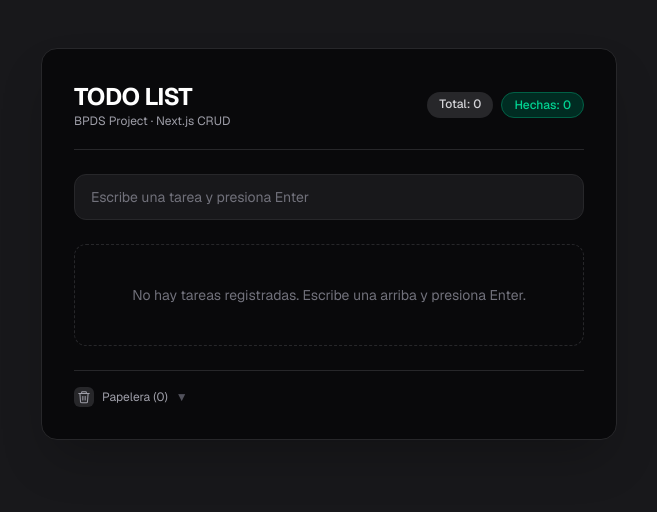
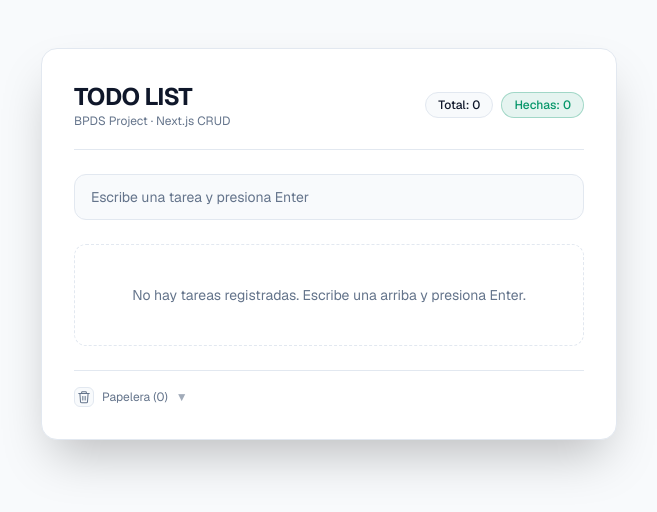
Before and after one commit to theron102/BPDS, a Next.js app: page / in a window 1280 px wide. Shown: the top 512 px of the page, without its empty margins (311-968 px from the left). Built offline with nearby package versions, Linux system fonts and the light colour scheme.

Commit message:
Reemplacé clases fijas en page.tsx por variables de tema para mejorar contraste y soporte CSS

```diff
--- a/app/page.tsx
+++ b/app/page.tsx
@@ -36,7 +36,6 @@ export default function Home() {
   const [isLoaded, setIsLoaded] = useState(false);
   const [showTrash, setShowTrash] = useState(false);
 
-  // READ (Cargar de localStorage)
   useEffect(() => {
     const savedTodos = localStorage.getItem("bpds_todos");
     const savedTrash = localStorage.getItem("bpds_trash");
@@ -57,21 +56,18 @@ export default function Home() {
     setIsLoaded(true);
   }, []);
 
-  // Persistir cambios (tareas activas)
   useEffect(() => {
     if (isLoaded) {
       localStorage.setItem("bpds_todos", JSON.stringify(todos));
     }
   }, [todos, isLoaded]);
 
-  // Persistir cambios (papelera)
   useEffect(() => {
     if (isLoaded) {
       localStorage.setItem("bpds_trash", JSON.stringify(trash));
     }
   }, [trash, isLoaded]);
 
-  // CREATE (Únicamente con tecla Enter)
   const addTodo = (e: React.KeyboardEvent<HTMLInputElement>) => {
     if (e.key === "Enter" && newTodo.trim() !== "") {
       const todo: Todo = {
@@ -85,7 +81,6 @@ export default function Home() {
     }
   };
 
-  // UPDATE (Tachar / Destachar)
   const toggleTodo = (id: number) => {
     setTodos(
       todos.map((todo) =>
@@ -94,7 +89,6 @@ export default function Home() {
     );
   };
 
-  // UPDATE (Editar texto directamente)
   const updateTodo = (id: number, newText: string) => {
     setTodos(
       todos.map((todo) =>
@@ -103,7 +97,6 @@ export default function Home() {
     );
   };
 
-  // DELETE (envía a la papelera en vez de borrar)
   const deleteTodo = (id: number) => {
     const target = todos.find((t) => t.id === id);
     if (!target) return;
@@ -111,7 +104,6 @@ export default function Home() {
     setTrash([{ ...target, deletedAt: Date.now() }, ...trash]);
   };
 
-  // RESTORE (devolver de la papelera a la lista activa)
   const restoreTodo = (id: number) => {
     const target = trash.find((t) => t.id === id);
     if (!target) return;
@@ -120,12 +112,10 @@ export default function Home() {
     setTodos([restored, ...todos]);
   };
 
-  // PERMANENT DELETE (borrar definitivamente desde la papelera)
   const permanentlyDeleteTodo = (id: number) => {
     setTrash(trash.filter((t) => t.id !== id));
   };
 
-  // Vaciar papelera completa
   const emptyTrash = () => {
     setTrash([]);
   };
@@ -133,79 +123,73 @@ export default function Home() {
   const completedCount = todos.filter((t) => t.completed).length;
 
   return (
-    <div className="min-h-screen bg-zinc-900 text-zinc-100 flex flex-col items-center justify-start p-6 sm:p-12 font-sans">
-      <main className="w-full max-w-xl bg-zinc-950 border border-zinc-800 rounded-2xl p-6 sm:p-8 shadow-2xl space-y-6">
+    <div className="min-h-screen bg-[var(--color-background)] text-[var(--color-foreground)] flex flex-col items-center justify-start p-6 sm:p-12 font-sans transition-colors">
+      <main className="w-full max-w-xl bg-[var(--color-card)] border border-[var(--color-border)] rounded-2xl p-6 sm:p-8 shadow-2xl space-y-6">
 
-        {/* Encabezado y Estadísticas */}
-        <header className="flex flex-col sm:flex-row sm:items-center justify-between gap-2 border-b border-zinc-800 pb-5">
+        <header className="flex flex-col sm:flex-row sm:items-center justify-between gap-2 border-b border-[var(--color-border)] pb-5">
           <div>
-            <h1 className="text-2xl font-bold tracking-tight text-white">
+            <h1 className="text-2xl font-bold tracking-tight text-[var(--color-foreground)]">
               TODO LIST
             </h1>
-            <p className="text-xs text-zinc-400">BPDS Project · Next.js CRUD</p>
+            <p className="text-xs text-[var(--color-muted)]">BPDS Project · Next.js CRUD</p>
           </div>
           <div className="flex gap-2">
-            <span className="text-xs bg-zinc-800 text-zinc-300 px-3 py-1 rounded-full font-medium">
+            <span className="text-xs bg-[var(--color-background)] text-[var(--color-foreground)] border border-[var(--color-border)] px-3 py-1 rounded-full font-medium">
               Total: {todos.length}
             </span>
-            <span className="text-xs bg-emerald-950 text-emerald-400 border border-emerald-800 px-3 py-1 rounded-full font-medium">
+            <span className="text-xs bg-[var(--color-secondary)]/10 text-[var(--color-secondary)] border border-[var(--color-secondary)]/30 px-3 py-1 rounded-full font-medium">
               Hechas: {completedCount}
             </span>
           </div>
         </header>
 
-        {/* CREATE Input (Sin botón) */}
         <input
           type="text"
           placeholder="Escribe una tarea y presiona Enter"
           value={newTodo}
           onChange={(e) => setNewTodo(e.target.value)}
           onKeyDown={addTodo}
-          className="w-full bg-zinc-900 border border-zinc-800 rounded-xl px-4 py-3 text-sm text-zinc-100 placeholder-zinc-500 focus:outline-none focus:border-indigo-500 focus:ring-1 focus:ring-indigo-500 transition-all"
+          className="w-full bg-[var(--color-background)] border border-[var(--color-border)] rounded-xl px-4 py-3 text-sm text-[var(--color-foreground)] placeholder-[var(--color-muted)] focus:outline-none focus:border-[var(--color-primary)] focus:ring-1 focus:ring-[var(--color-primary)] transition-all"
         />
 
-        {/* READ & UPDATE & DELETE List */}
         <ul className="space-y-2">
           {todos.length === 0 ? (
-            <li className="text-center py-10 text-zinc-500 text-sm border border-dashed border-zinc-800 rounded-xl">
+            <li className="text-center py-10 text-[var(--color-muted)] text-sm border border-dashed border-[var(--color-border)] rounded-xl">
               No hay tareas registradas. Escribe una arriba y presiona Enter.
             </li>
           ) : (
             todos.map((todo) => (
               <li
                 key={todo.id}
-                className="group flex items-center justify-between gap-3 bg-zinc-900/60 hover:bg-zinc-900 border border-zinc-800/80 p-3 rounded-xl transition-all"
+                className="group flex items-center justify-between gap-3 bg-[var(--color-background)]/50 hover:bg-[var(--color-background)] border border-[var(--color-border)] p-3 rounded-xl transition-all"
               >
-                {/* Botón Tachar/Completar */}
                 <button
                   type="button"
                   onClick={() => toggleTodo(todo.id)}
-                  className={`w-6 h-6 rounded-lg flex items-center justify-center text-xs font-bold transition-colors ${
+                  className={`w-6 h-6 rounded-lg flex items-center justify-center text-xs font-bold transition-all ${
                     todo.completed
-                      ? "bg-emerald-500 text-zinc-950"
-                      : "border border-zinc-700 text-transparent hover:border-zinc-500"
+                      ? "bg-[var(--color-primary)] text-zinc-950 shadow-sm"
+                      : "border border-[var(--color-border)] text-transparent hover:border-[var(--color-primary)]"
                   }`}
                 >
                   ✓
                 </button>
 
-                {/* Input Edición Inline */}
                 <input
                   type="text"
                   value={todo.text}
                   onChange={(e) => updateTodo(todo.id, e.target.value)}
-                  className={`flex-1 bg-transparent text-sm focus:outline-none focus:ring-1 focus:ring-indigo-500/50 rounded px-1 transition-all ${
+                  className={`flex-1 bg-transparent text-sm focus:outline-none focus:ring-1 focus:ring-[var(--color-primary)]/50 rounded px-1 transition-all ${
                     todo.completed
-                      ? "line-through text-zinc-500"
-                      : "text-zinc-200"
+                      ? "line-through text-[var(--color-muted)]"
+                      : "text-[var(--color-foreground)]"
                   }`}
                 />
 
-                {/* Botón Eliminar (envía a papelera) — ahora con ícono SVG */}
                 <button
                   type="button"
                   onClick={() => deleteTodo(todo.id)}
-                  className="flex items-center gap-1 text-xs text-zinc-500 hover:text-red-400 p-1.5 rounded-lg hover:bg-red-500/10 transition-colors"
+                  className="flex items-center gap-1 text-xs text-[var(--color-muted)] hover:text-red-400 p-1.5 rounded-lg hover:bg-red-500/10 transition-colors"
                 >
                   <TrashIcon className="w-4 h-4" />
                   Eliminar
@@ -215,18 +199,17 @@ export default function Home() {
           )}
         </ul>
 
-        {/* Toggle Papelera — el emoji 🗑 fue reemplazado por el ícono SVG */}
-        <div className="border-t border-zinc-800 pt-4 flex items-center justify-between">
+        <div className="border-t border-[var(--color-border)] pt-4 flex items-center justify-between">
           <button
             type="button"
             onClick={() => setShowTrash(!showTrash)}
-            className="text-xs text-zinc-400 hover:text-zinc-100 flex items-center gap-2 transition-colors"
+            className="text-xs text-[var(--color-muted)] hover:text-[var(--color-foreground)] flex items-center gap-2 transition-colors"
           >
-            <span className="w-5 h-5 rounded-md bg-zinc-800 flex items-center justify-center">
+            <span className="w-5 h-5 rounded-md bg-[var(--color-background)] flex items-center justify-center border border-[var(--color-border)]">
               <TrashIcon className="w-3.5 h-3.5" />
             </span>
             Papelera ({trash.length})
-            <span className="text-zinc-600">{showTrash ? "▲" : "▼"}</span>
+            <span className="opacity-60">{showTrash ? "▲" : "▼"}</span>
           </button>
           {trash.length > 0 && showTrash && (
             <button
@@ -239,34 +222,33 @@ export default function Home() {
           )}
         </div>
 
-        {/* Lista de la Papelera */}
         {showTrash && (
           <ul className="space-y-2">
             {trash.length === 0 ? (
-              <li className="flex flex-col items-center justify-center gap-2 py-6 text-zinc-600 text-xs border border-dashed border-zinc-800 rounded-xl">
-                <TrashIcon className="w-6 h-6 text-zinc-700" />
+              <li className="flex flex-col items-center justify-center gap-2 py-6 text-[var(--color-muted)] text-xs border border-dashed border-[var(--color-border)] rounded-xl">
+                <TrashIcon className="w-6 h-6 opacity-40" />
                 La papelera está vacía.
               </li>
             ) : (
               trash.map((todo) => (
                 <li
                   key={todo.id}
-                  className="flex items-center justify-between gap-3 bg-zinc-900/30 border border-zinc-800/60 p-3 rounded-xl"
+                  className="flex items-center justify-between gap-3 bg-[var(--color-background)]/30 border border-[var(--color-border)]/60 p-3 rounded-xl"
                 >
-                  <span className="flex-1 text-sm text-zinc-500 line-through truncate">
+                  <span className="flex-1 text-sm text-[var(--color-muted)] line-through truncate">
                     {todo.text}
                   </span>
                   <button
                     type="button"
                     onClick={() => restoreTodo(todo.id)}
-                    className="text-xs text-emerald-500/90 hover:text-emerald-400 p-1.5 rounded-lg hover:bg-emerald-500/10 transition-colors"
+                    className="text-xs text-[var(--color-secondary)] hover:opacity-80 p-1.5 rounded-lg hover:bg-[var(--color-secondary)]/10 transition-colors"
                   >
                     Restaurar
                   </button>
                   <button
                     type="button"
                     onClick={() => permanentlyDeleteTodo(todo.id)}
-                    className="flex items-center gap-1 text-xs text-zinc-500 hover:text-red-400 p-1.5 rounded-lg hover:bg-red-500/10 transition-colors"
+                    className="flex items-center gap-1 text-xs text-[var(--color-muted)] hover:text-red-400 p-1.5 rounded-lg hover:bg-red-500/10 transition-colors"
                   >
                     <TrashIcon className="w-3.5 h-3.5" />
                     Borrar
```
